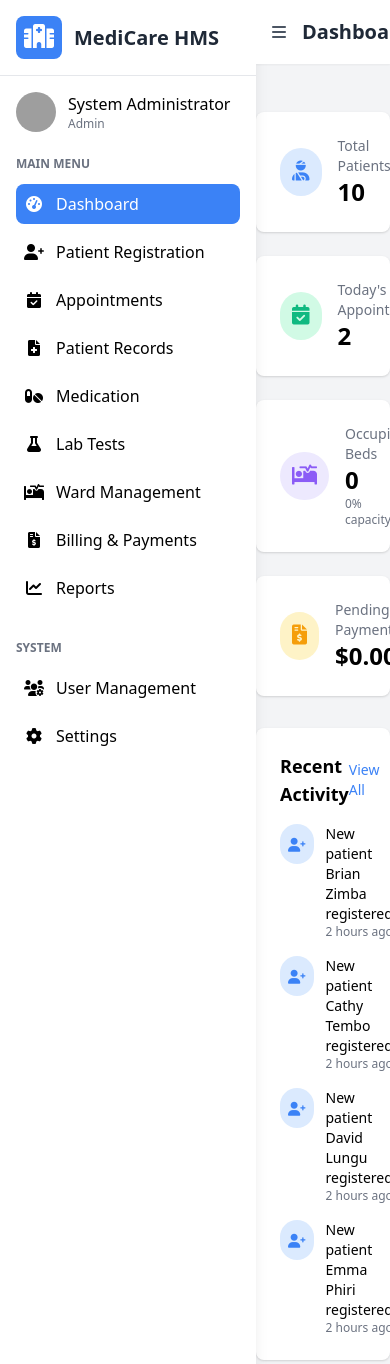
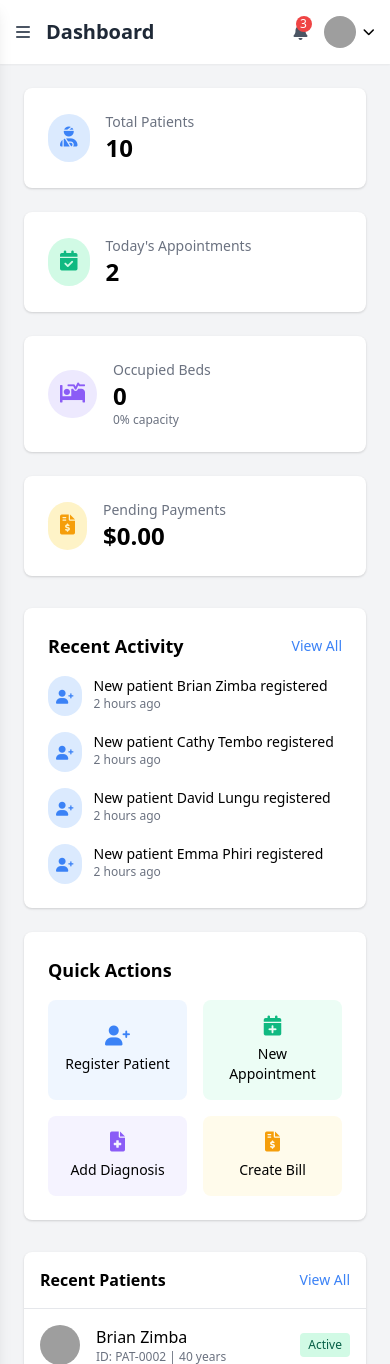
Before and after one commit to mwanda-dev/hospital_management_system, a PHP site: page /index.php in a window 390 px wide. Shown: the top 1364 px of the page. Run offline with PHP 8.4, Linux system fonts and the light colour scheme; a user stored in the database is signed in; data comes from the database, SQL or seed files in the repository; data that the repository does not hold is empty; grey boxes are pictures that could not be loaded.

Commit message:
added responsiveness and close toggle feature on mobile view for header and sidebar

```diff
--- a/includes/header.php
+++ b/includes/header.php
@@ -1,4 +1,3 @@
-
 <?php
 require_once 'config.php';
 checkAuth();
@@ -34,6 +33,11 @@ $user = $user_result->fetch_assoc();
         .active-nav-item:hover {
             background-color: #2563eb;
         }
+        @media (max-width: 767px) {
+            .main-content {
+                margin-left: 0;
+            }
+        }
     </style>
 </head>
 <body class="bg-gray-100 font-sans">
@@ -42,7 +46,7 @@ $user = $user_result->fetch_assoc();
         <?php include 'includes/sidebar.php'; ?>
 
         <!-- Main Content -->
-        <div class="flex-1 ml-64 md:ml-72 overflow-y-auto">
+        <div class="flex-1 overflow-y-auto main-content md:ml-64 lg:ml-72">
             <!-- Top Navigation -->
             <header class="bg-white shadow-sm p-4 flex justify-between items-center sticky top-0 z-10">
                 <div class="flex items-center space-x-4">
@@ -75,4 +79,4 @@ $user = $user_result->fetch_assoc();
             </header>
 
             <!-- Main Content Area -->
-            <main class="p-6"></main>
+            <main class="p-6">
--- a/includes/sidebar.php
+++ b/includes/sidebar.php
@@ -1,10 +1,14 @@
-
-<div class="sidebar bg-white w-64 md:w-72 shadow-lg fixed h-full overflow-y-auto">
-    <div class="p-4 flex items-center space-x-3 border-b">
-        <div class="bg-blue-500 p-2 rounded-lg">
-            <i class="fas fa-hospital text-white text-2xl"></i>
+<div class="sidebar bg-white w-64 md:w-72 shadow-lg fixed h-full overflow-y-auto transform -translate-x-full md:translate-x-0 transition-transform duration-300 ease-in-out z-20">
+    <div class="p-4 flex items-center justify-between border-b">
+        <div class="flex items-center space-x-3">
+            <div class="bg-blue-500 p-2 rounded-lg">
+                <i class="fas fa-hospital text-white text-2xl"></i>
+            </div>
+            <h1 class="text-xl font-bold text-gray-800">MediCare HMS</h1>
         </div>
-        <h1 class="text-xl font-bold text-gray-800">MediCare HMS</h1>
+        <button id="sidebarClose" class="text-gray-500 hover:text-gray-700 md:hidden">
+            <i class="fas fa-times"></i>
+        </button>
     </div>
 
     <div class="p-4">
@@ -95,3 +99,53 @@
         </nav>
     </div>
 </div>
+
+<div id="sidebarOverlay" class="fixed inset-0 bg-black bg-opacity-50 z-10 hidden"></div>
+
+<script>
+    document.addEventListener('DOMContentLoaded', function() {
+        const sidebar = document.querySelector('.sidebar');
+        const sidebarToggle = document.getElementById('sidebarToggle');
+        const sidebarClose = document.getElementById('sidebarClose');
+        const sidebarOverlay = document.getElementById('sidebarOverlay');
+
+        // Toggle sidebar on mobile
+        if (sidebarToggle) {
+            sidebarToggle.addEventListener('click', function() {
+                sidebar.classList.remove('-translate-x-full');
+                sidebarOverlay.classList.remove('hidden');
+                document.body.style.overflow = 'hidden';
+            });
+        }
+
+        // Close sidebar
+        if (sidebarClose) {
+            sidebarClose.addEventListener('click', function() {
+                sidebar.classList.add('-translate-x-full');
+                sidebarOverlay.classList.add('hidden');
+                document.body.style.overflow = 'auto';
+            });
+        }
+
+        // Close sidebar when clicking on overlay
+        if (sidebarOverlay) {
+            sidebarOverlay.addEventListener('click', function() {
+                sidebar.classList.add('-translate-x-full');
+                sidebarOverlay.classList.add('hidden');
+                document.body.style.overflow = 'auto';
+            });
+        }
+
+        // Close sidebar when clicking outside on mobile
+        document.addEventListener('click', function(event) {
+            if (window.innerWidth < 768 &&
+                !sidebar.contains(event.target) &&
+                event.target !== sidebarToggle &&
+                !sidebarToggle.contains(event.target)) {
+                sidebar.classList.add('-translate-x-full');
+                sidebarOverlay.classList.add('hidden');
+                document.body.style.overflow = 'auto';
+            }
+        });
+    });
+</script>
```
